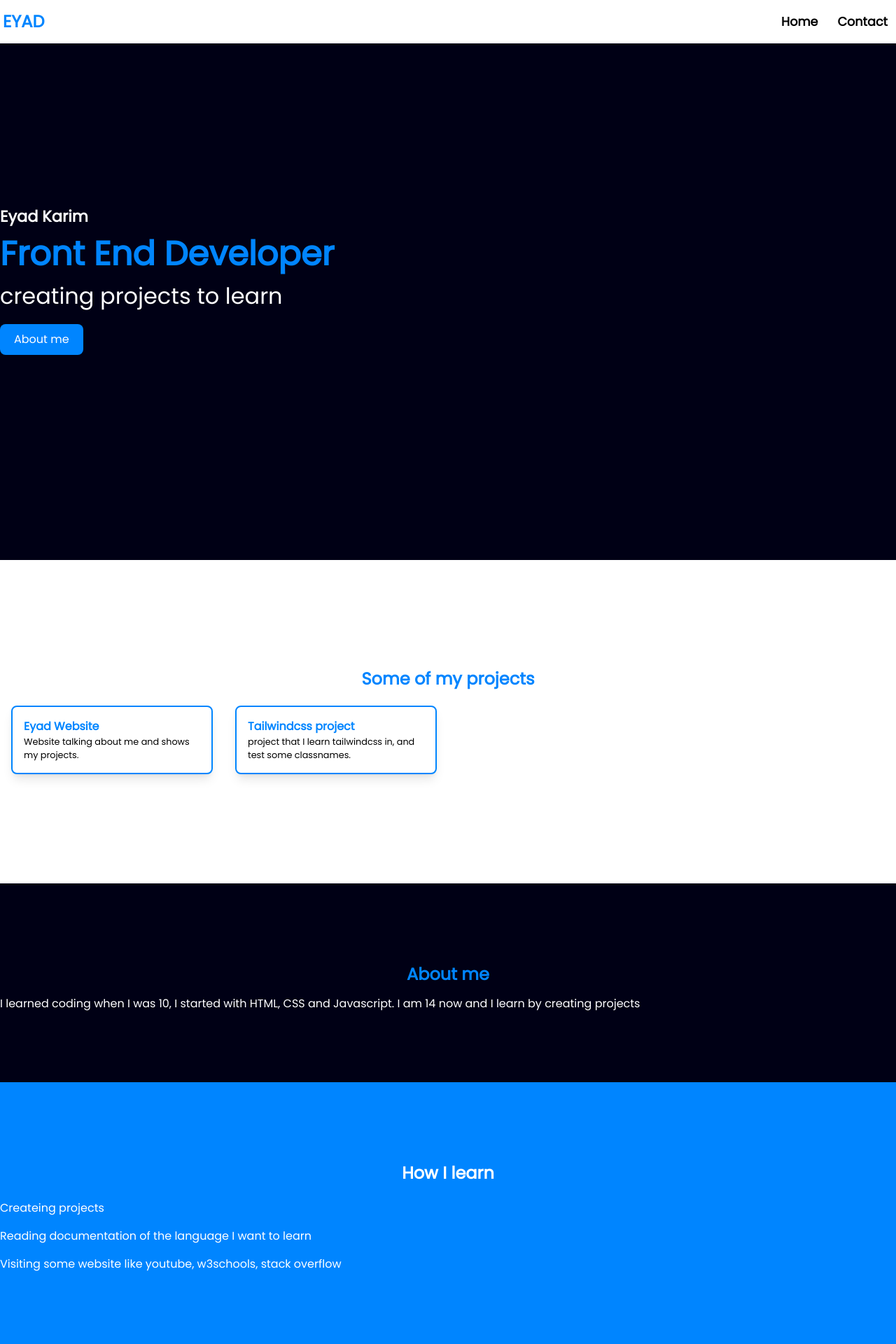
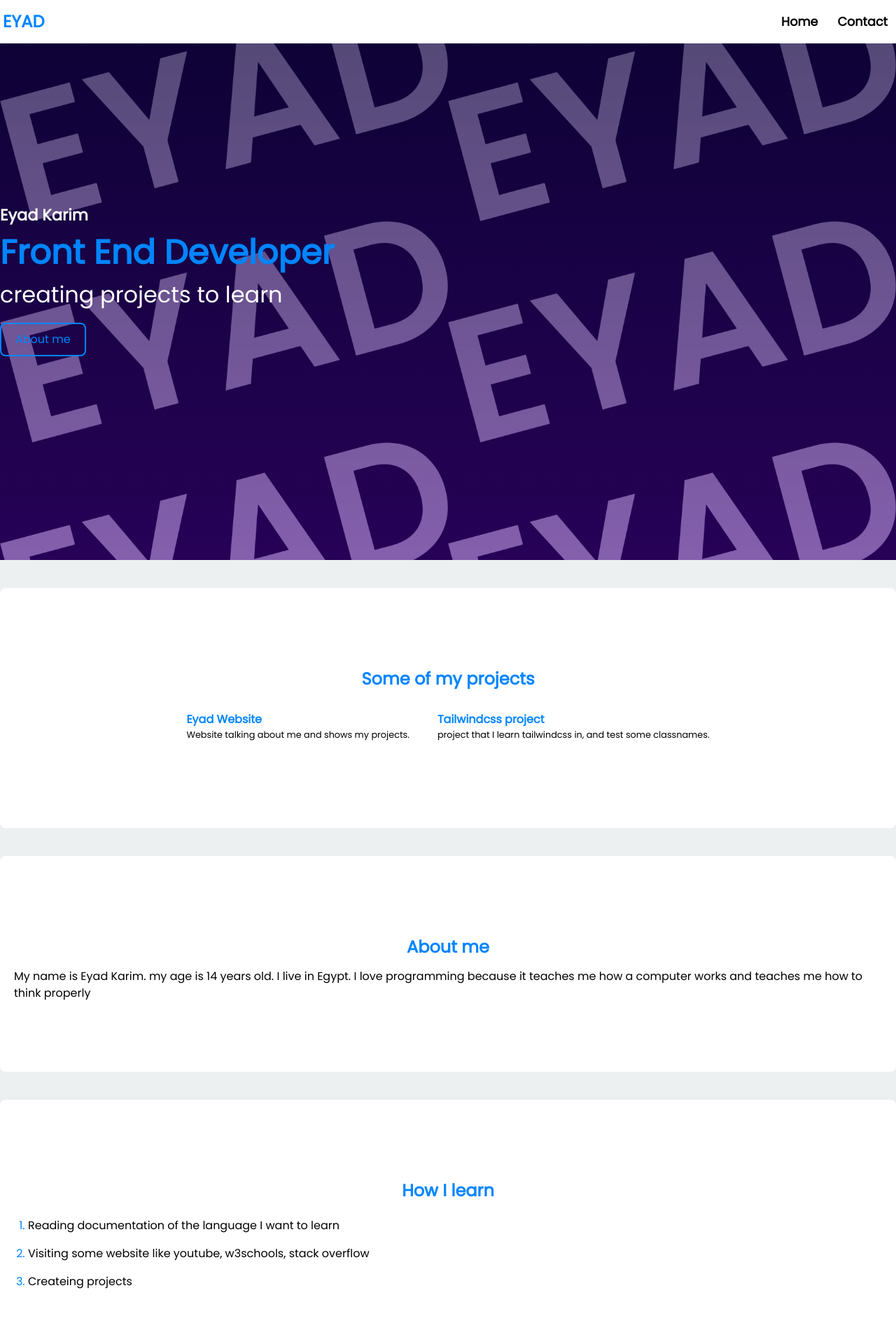
Before and after one commit to eyad-karim/eyadkarim, a Next.js app: page / in a window 1280 px wide. Shown: the top 1920 px of the page at 70% size. Built offline with nearby package versions, Linux system fonts and the light colour scheme.

Commit message:
change website style v3

```diff
--- a/components/sections/SOMP.js
+++ b/components/sections/SOMP.js
@@ -1,17 +1,16 @@
 import Link from "next/link";
 
 function SOMP() {
-    let colspan = "col-span-3 md:col-span-3 sm:col-span-12 "
     return (<>
-        <section className="py-[100px] container mx-auto my-10">
+        <section className="section">
             <div className="m-2">
                 <h3 className="text-[1.5rem] text-center font-bold my-3 text-blue-light">Some of my projects</h3>
-                <div className="grid grid-cols-12 gap-8 p-2">
-                    <div className={colspan + " project-card"}>
+                <div className="flex flex-row md:flex-row lg:flex-row sm:flex-col items-center justify-center gap-2">
+                    <div className="project-card">
                         <Link className="text-blue-light font-bold" href="https://github.com/eyad-karim/eyadkarim" target="_blank">Eyad Website</Link>
                         <p className="text-[0.8rem]">Website talking about me and shows my projects.</p>
                     </div>
-                    <div className={colspan + " project-card"}>
+                    <div className="project-card">
                         <Link className="text-blue-light font-bold" href="https://github.com/eyad-karim/tailwindcss-project" target="_blank">Tailwindcss project</Link>
                         <p className="text-[0.8rem]">project that I learn tailwindcss in, and test some classnames.</p>
                     </div>
--- a/components/sections/aboutme.js
+++ b/components/sections/aboutme.js
@@ -1,11 +1,9 @@
 function AboutMeSection() {
     var d = new Date()
     return (<>
-        <section className="bg-blue-dark py-[100px]">
-            <div className="container mx-auto text-white">
-                <h3 className="text-[1.5rem] text-center font-bold my-3 text-blue-light">About me</h3>
-                <p>I learned coding when I was 10, I started with HTML, CSS and Javascript. I am {d.getFullYear() - 2009} now and I learn by creating projects</p>
-            </div>
+        <section className="section">
+            <h3 className="text-[1.5rem] text-center font-bold my-3 text-blue-light">About me</h3>
+            <p>My name is Eyad Karim. my age is {d.getFullYear() - 2009} years old. I live in Egypt. I love programming because it teaches me how a computer works and teaches me how to think properly</p>
         </section>
     </>);
 }
--- a/components/sections/hero.js
+++ b/components/sections/hero.js
@@ -1,6 +1,6 @@
 function HeroSection() {
     return (<>
-        <section className='bg-blue-dark text-white py-[100px] flex items-center' style={{minHeight:"100vh"}}>
+        <section className='hero-section bg-blue-dark text-white py-[100px] flex items-center' style={{minHeight:"100vh"}}>
             <div className='container mx-auto'>
                 <h3 className="text-[1.4em] font-semibold">Eyad Karim</h3>
                 <h2 className="text-[3rem] text-blue-light font-bold">Front End Developer</h2>
--- a/components/sections/howilearn.js
+++ b/components/sections/howilearn.js
@@ -1,14 +1,12 @@
 function HowILearn() {
     return (<>
-        <section className="bg-blue-light py-[100px] text-white">
-            <div className="container mx-auto">
-                <h3 className="text-[1.5rem] text-center font-bold my-3">How I learn</h3>
-                <ol className="ol">
-                    <li className="py-2">Createing projects</li>
-                    <li className="py-2">Reading documentation of the language I want to learn</li>
-                    <li className="py-2">Visiting some website like youtube, w3schools, stack overflow</li>
-                </ol>
-            </div>
+        <section className="section">
+            <h3 className="text-[1.5rem] text-center text-blue-light font-bold my-3">How I learn</h3>
+            <ol className="ol ml-5">
+                <li className="py-2">Reading documentation of the language I want to learn</li>
+                <li className="py-2">Visiting some website like youtube, w3schools, stack overflow</li>
+                <li className="py-2">Createing projects</li>
+            </ol>
         </section>
     </>);
 }
--- a/pages/_document.js
+++ b/pages/_document.js
@@ -4,7 +4,7 @@ export default function Document() {
   return (
     <Html lang="en">
       <Head />
-      <body>
+      <body className='bg-light'>
         <Main />
         <NextScript />
       </body>
--- a/pages/contact.js
+++ b/pages/contact.js
@@ -30,9 +30,10 @@ function Contact() {
         <Head>
             <title>Contact page</title>
         </Head>
-        <section className="container mx-auto py-[100px] my-4">
-            <form onSubmit={handelSubmit} className="flex flex-col gap-3 bg-white border-[1px] border-blue-light p-5 rounded-lg">
-                <h3 className="text-[1.5rem]">Contact me</h3>
+        <section className="container mx-auto py-[100px]">
+            <div className="section">
+                <h3 className="text-[1.5rem] text-center font-bold my-3 text-blue-light">Contact me</h3>
+                <form onSubmit={handelSubmit} className="flex flex-col gap-3">
                     <div className="flex flex-row gap-2 items-center">
                         <label htmlFor="username">username</label>
                         <input
@@ -59,15 +60,16 @@ function Contact() {
                         >
                         </textarea>
                     </div>
-                <button type="submit" className="button">Submit</button>
+                    <button type="submit" className="button ">Submit</button>
                 </form>
+            </div>
         </section>
-        <section className="container mx-auto my-4">
+        <section className="section">
             <button onClick={fetchMsgs} className="button mb-3">show messages</button>
             <div className="overflow-auto p-2" style={{maxHeight:"80vh"}}>
                 {msgs.map((item) => {
                     return(
-                        <div key={item.id} className="flex flex-col gap-2 bg-light p-3 border-[1] border-black rounded-md mb-2">
+                        <div key={item.id} className="flex flex-col gap-2 p-3 border-b-2 border-blue-light rounded-sm mb-2">
                             <span className="text-blue-light">{item.user}</span>
                             <p className="break-all">{item.msg}</p>
                         </div>
--- a/styles/globals.css
+++ b/styles/globals.css
@@ -5,14 +5,30 @@ html{
     font-family: 'Poppins', sans-serif;
 }
 .input {
-    @apply bg-light border border-blue-dark text-black text-sm rounded-lg focus:ring-blue-light focus:border-blue-light block w-full p-2.5 outline-none
+    @apply bg-light border-b-2 border-blue-dark text-black text-sm rounded-sm focus:border-blue-light block w-full p-2.5 outline-none
 }
 .button {
-    @apply transition-all text-white bg-blue-light hover:scale-110 outline-none rounded-lg px-5 py-2.5 text-center
+    @apply transition-all text-blue-light hover:text-white border-2 border-blue-light hover:bg-blue-light outline-none rounded-lg px-5 py-2.5 text-center
 }
 .project-card {
-    @apply transition-all p-4 rounded-lg bg-white shadow-lg hover:scale-110 border-2 border-blue-light
+    @apply p-4
 }
 .ol{
-   list-style-type: disc;
+   list-style-type: decimal;
 }
+.ol > li::marker {
+    @apply text-blue-light
+}
+
+.hero-section {
+    background-image:
+    linear-gradient(to top, rgba(61, 2, 125, 0.633),rgba(16, 3, 63, 0.73)),
+    url("/hero-bg.png");
+    background-position: left top;
+    background-size: 50%;
+    background-attachment: fixed;
+}
+
+.section{
+    @apply py-[100px] px-5 container mx-auto my-10 bg-white rounded-lg /*border-2 border-blue-light*/
+}
--- a/tailwind.config.js
+++ b/tailwind.config.js
@@ -16,7 +16,7 @@ module.exports = {
     colors: {
       black: "#000",
       white: "#fff",
-      light: "#f1f1f1",
+      light: "#ecf0f1",
       blue: {light:"#0085ff",dark:"#000015"},
     },
     screens: {
```
Also changed, not shown: public/EYAD.png (added), public/hero-bg.png (added). Lines whose indentation alone changed are shown as unchanged.
